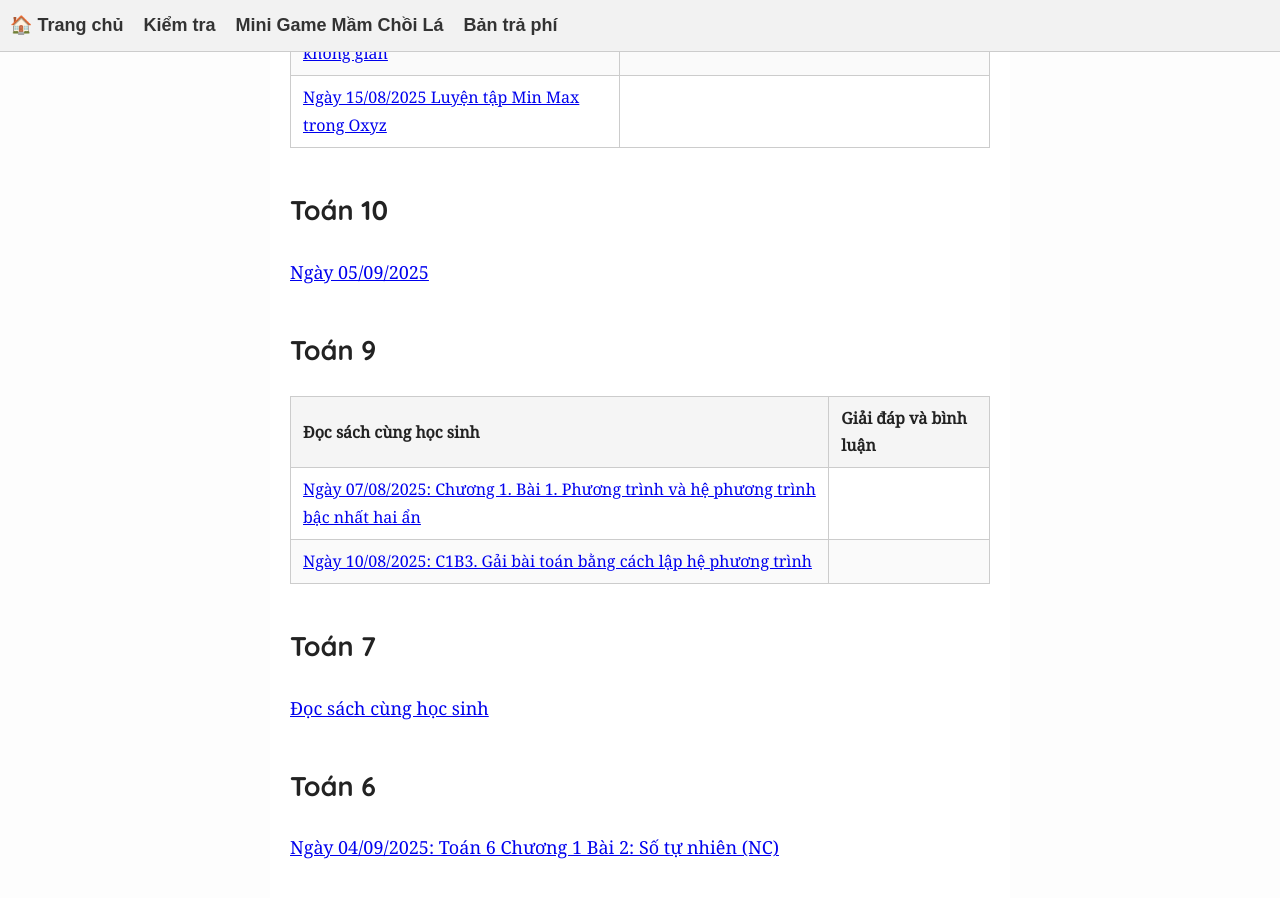
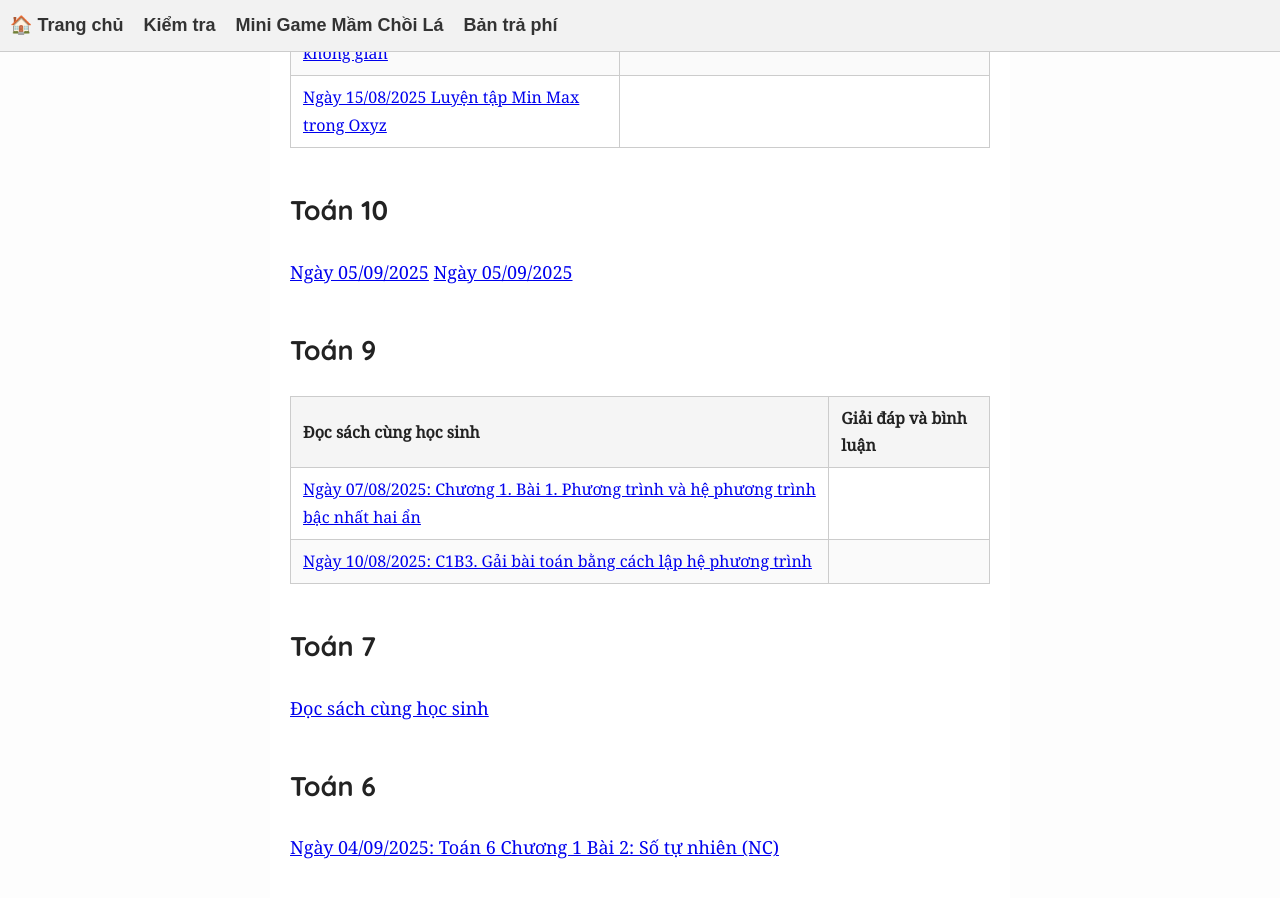
Before and after one commit to NguyenMuoiVN1988/publicstudyrepo, a Jekyll site: the page built from index.md, in a window 1280 px wide and 900 px high, scrolled down 602 px. Built offline with Jekyll 4.4.1, drawn with Linux system fonts in a browser that asks for light colours.

Commit message:
Update index.md

```diff
--- a/index.md
+++ b/index.md
@@ -25,6 +25,8 @@ title: "Public Study"
 ## Toán 10
 
 [Ngày 05/09/2025](T10/T10C1B1.md)
+[Ngày 05/09/2025](T10/T10C1B2.md)
+
 
 ## Toán 9
 
```
